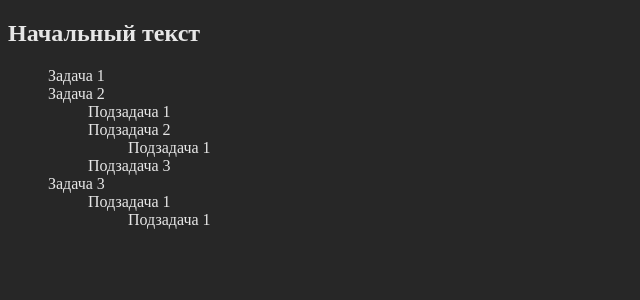
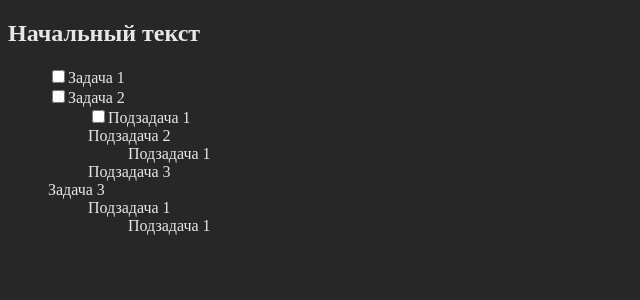
Before and after one commit to GogikOrtey/Apricode_TestTask, a React (Vite) app: page / in a window 1280 px wide. Shown: the top 300 px of the page, without its empty margins (0-640 px from the left). Built offline with nearby package versions, Linux system fonts and the light colour scheme.

Commit message:
7 Проставил галочки

```diff
--- a/src/App.scss
+++ b/src/App.scss
@@ -1,4 +1,4 @@
-body {
+html {
     background-color: rgb(39, 39, 39);
     color: rgb(231, 231, 231);
 }
--- a/src/App.tsx
+++ b/src/App.tsx
@@ -39,10 +39,11 @@ function GenerateListOfTask() {
 
     return(
         <ul className="mainList">
-            <li>Задача 1</li>
-            <li>Задача 2
+            <li><input type="checkbox"/>Задача 1</li>
+            {/* <li><input type="checkbox" checked={true}/>Задача 2 */}
+            <li><input type="checkbox"/>Задача 2
                 <ul>
-                    <li>Подзадача 1</li>
+                    <li> <input type="checkbox"/>Подзадача 1</li>
                     <li>Подзадача 2
                         <ul>
                             <li>Подзадача 1</li>
```
